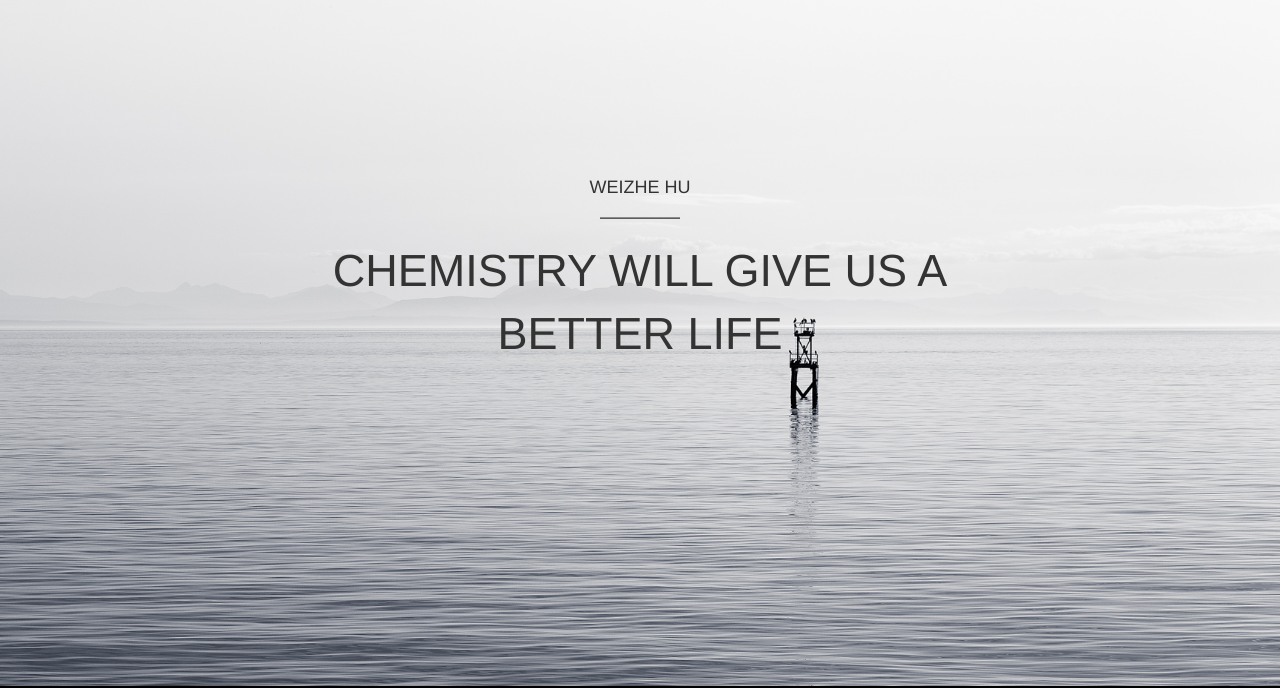
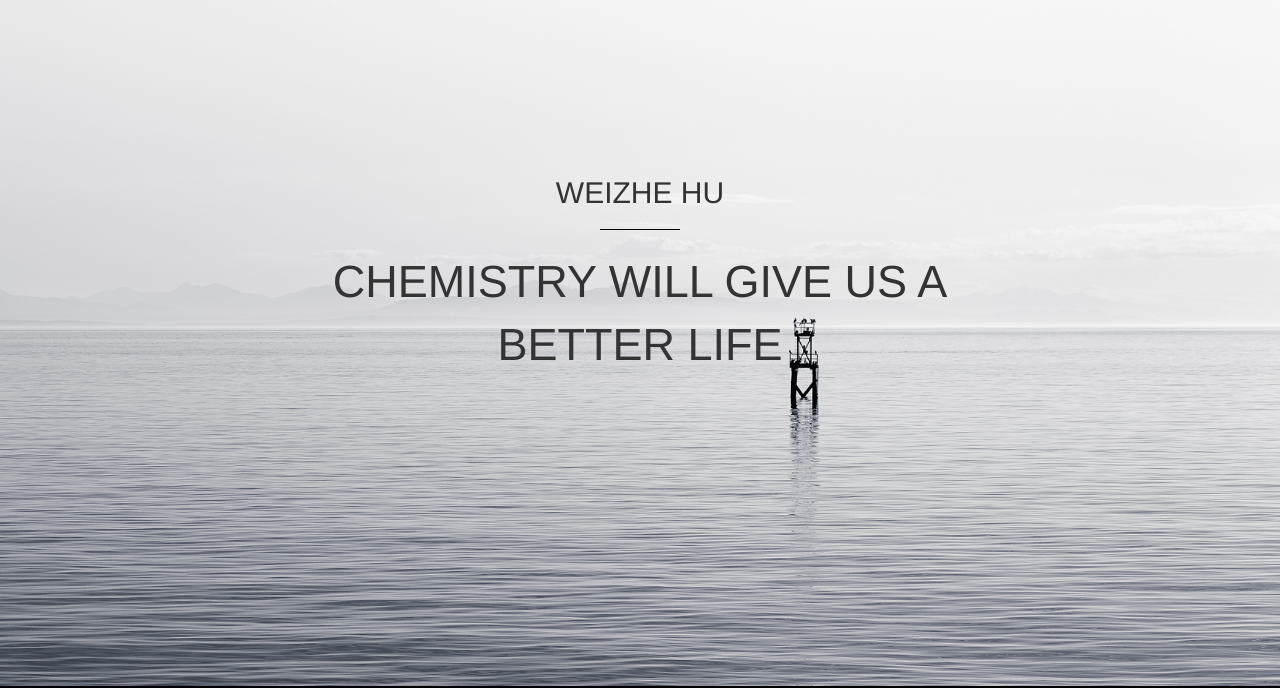
Before and after one commit to WeizheHu/HUweizhe.github.io, a plain HTML site: page index.html in a window 1280 px wide. Shown: the part 114-802 px from the top of the page. Drawn offline with nearby package versions, Linux system fonts and the light colour scheme.

Commit message:
Update index.html

```diff
--- a/index.html
+++ b/index.html
@@ -48,7 +48,7 @@
      <div class="container">
          <div class="row">
             <div class="col-md-8 col-md-offset-2">
-                <h4>Weizhe HU</h4>
+                <h2>Weizhe HU</h2>
                 <div class="divider"></div>
                 <h1>Chemistry will give us a better life</h1>
 
```
